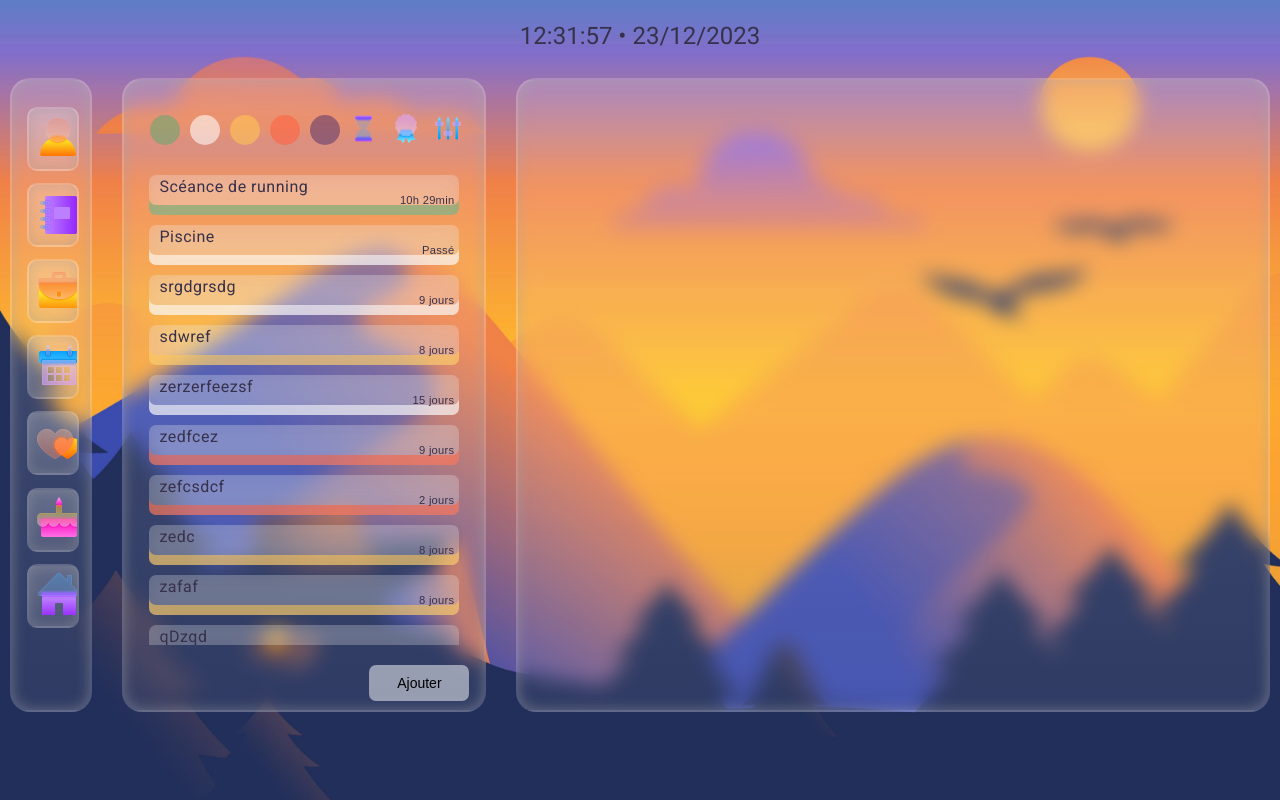
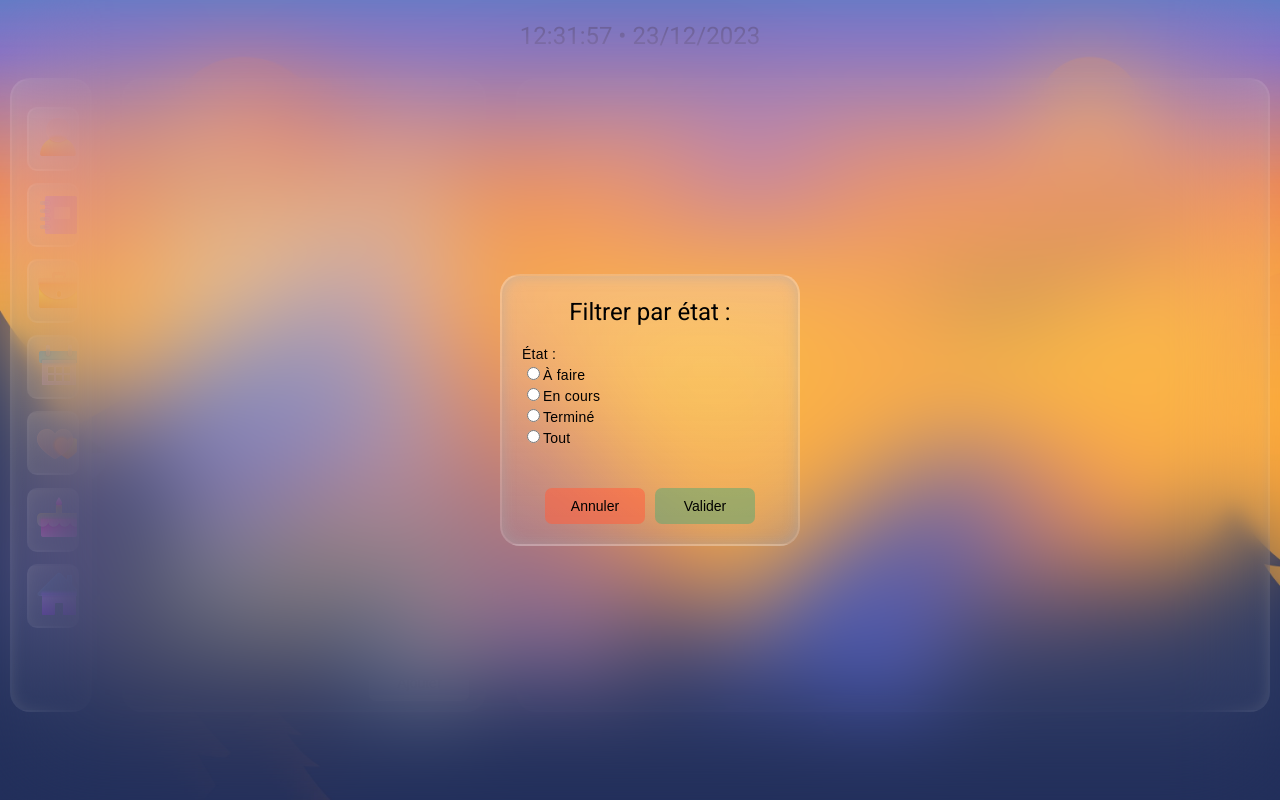
Before and after one commit to Gibus21250/CWA, an Angular app: page /filtrePopup in a window 1280 px wide. Before the commit this address led to /. Built offline with nearby package versions, Linux system fonts and the light colour scheme.

Commit message:
Filtres de statut

```diff
--- a/src/app/app-routing.module.ts
+++ b/src/app/app-routing.module.ts
@@ -2,10 +2,12 @@ import { NgModule } from '@angular/core';
 import { RouterModule, Routes } from '@angular/router';
 import { CreationTacheComponent } from './views/creation-tache/creation-tache.component';
 import { ModificationTacheComponent } from './views/modification-tache/modification-tache.component';
+import { FiltreStatutTacheComponent } from './views/filtre-statut-tache/filtre-statut-tache.component';
 
 const routes: Routes = [
   { path: 'creationPopup', component: CreationTacheComponent },
   { path: 'modificationPopup', component: ModificationTacheComponent },
+  { path: 'filtrePopup', component: FiltreStatutTacheComponent },
 ];
 
 @NgModule({
--- a/src/app/shared/enums/etat.ts
+++ b/src/app/shared/enums/etat.ts
@@ -1,11 +1,11 @@
 export enum Etat {
-    EN_ATTENTE,
+    A_FAIRE,
     EN_COURS,
     TERMINE
 }
 
 export const EtatInfos: {[key in Etat]: string} = {
-    [Etat.EN_ATTENTE]: 'En attente',
+    [Etat.A_FAIRE]: 'À faire',
     [Etat.EN_COURS]: 'En cours',
     [Etat.TERMINE]: 'Terminée',
 };
--- a/src/app/shared/services/tache/tache.service.ts
+++ b/src/app/shared/services/tache/tache.service.ts
@@ -84,16 +84,31 @@ export class TacheService {
     this.tachesSubject.next(this.lesTaches);
   }
 
-  onStatutChange(statut: Etat): void {
+  onStatutChange(statut: number): void {
     //On a juste à filtrer directement sur la liste de tache visible
     this.lesTaches = [...this.tachesOrigin];
 
-    this.lesTaches = this.tachesOrigin.filter(tache => {
-      return tache.etat === statut;
+    if(statut == 3){
+      this.tachesSubject.next(this.lesTaches);
+    }
+    else{
+      switch(statut){
+        case 0:
+          statut = Etat.A_FAIRE;
+          break;
+        case 1:
+          statut = Etat.EN_COURS;
+          break;
+        case 2:
+          statut = Etat.TERMINE;
+          break;
       }
-    );
-
-    this.tachesSubject.next(this.lesTaches);
+      this.lesTaches = this.tachesOrigin.filter(tache => {
+        return tache.etat === statut;
+        }
+      );
+      this.tachesSubject.next(this.lesTaches);
+    }
   }
 
   onSelectTache(tache: Tache) : void {
--- a/src/app/views/filtre-statut-tache/filtre-statut-tache.component.css
+++ b/src/app/views/filtre-statut-tache/filtre-statut-tache.component.css
@@ -0,0 +1,85 @@
+#container{
+    position: absolute;
+    width: 100%;
+    height: 100%;
+    backdrop-filter: blur(50px);
+    z-index: 7;
+    top:0%;
+}
+
+.popup-container {
+    font-family: Roboto Mono, sans-serif;
+
+    position: fixed;
+    top: 50%;
+    left: 50%;
+    transform: translate(-50%, -50%);
+    padding: 20px;
+    border: 1px solid #ccc;
+    box-shadow: 0 4px 8px rgba(0, 0, 0, 0.1);
+    width: 20%;
+
+    border-radius: 20px;
+    border-color: rgba(255, 255, 255, 0.14);
+    border-style: solid;
+    border-width: 2px;
+    box-shadow: inset 0 0 1em rgba(168, 168, 168, 0.478);
+    flex: 1;
+    background-image: linear-gradient(to bottom, rgba(255, 255, 255, 0.2), rgba(205, 205, 205, 0.1));
+    backdrop-filter: blur(10px);
+    margin: 10px;
+}
+
+.popup-container h1 {
+    text-align: center;
+}
+
+.popup-buttons {
+    margin-top: 20px;
+    display: flex;
+    justify-content: center;
+}
+
+.popup-buttons input[type=button] {
+    margin: 0 10px;
+    padding: 8px 16px;
+    cursor: pointer;
+}
+
+.btnPopA {
+    padding: 10px;
+    background-color: #ff613e90;
+    width: 100px;
+    font-size: 100%;
+    color: rgb(0, 0, 0);
+    border: none;
+    border-radius: 7px;
+    cursor: pointer;
+    float: right;
+    margin-left: 5px;
+    margin-right: 5px;
+    margin-top: 20px;
+}
+
+.btnPopA:hover {
+    background-color: #d24f3290;
+}
+
+.btnPopV {
+    padding: 10px;
+    background-color: #64a87190;
+    width: 100px;
+    font-size: 100%;
+    color: rgb(0, 0, 0);
+    border: none;
+    border-radius: 7px;
+    cursor: pointer;
+    float: right;
+    margin-left: 5px;
+    margin-right: 5px;
+    margin-top: 20px;
+}
+
+.btnPopV:hover {
+    background-color: #59956490;
+}
--- a/src/app/views/filtre-statut-tache/filtre-statut-tache.component.html
+++ b/src/app/views/filtre-statut-tache/filtre-statut-tache.component.html
@@ -1 +1,36 @@
-<p>filtre-statut-tache works!</p>
+<div id="container">
+    <div class="popup-container">
+      <!-- Contenu de votre popup -->
+      <form (ngSubmit)="onSubmit()">
+
+        <h1>Filtrer par état :</h1>
+
+        <label for="etat">État :</label>
+        <div>
+          <input id="etat0" type="radio" name="retat" [class.selected]="selectedEtat === 0" (click)="selectEtat(0)" />
+          <label for="etat0">À faire</label>
+        </div>
+
+        <div>
+          <input id="etat1" type="radio" name="retat" [class.selected]="selectedEtat === 1" (click)="selectEtat(1)" />
+          <label for="etat1">En cours</label>
+        </div>
+
+        <div>
+          <input id="etat2" type="radio" name="retat" [class.selected]="selectedEtat === 2" (click)="selectEtat(2)" />
+          <label for="etat2">Terminé</label>
+        </div>
+
+        <div>
+            <input id="etat3" type="radio" name="retat" [class.selected]="selectedEtat === 3" (click)="selectEtat(3)" />
+            <label for="etat3">Tout</label>
+        </div>
+
+        <div class="popup-buttons">
+            <button class="btnPopA" (click)="closePopup()">Annuler</button>
+            <button type="submit" class="btnPopV">Valider</button>
+        </div>
+
+    </form>
+  </div>
+</div>
--- a/src/app/views/filtre-statut-tache/filtre-statut-tache.component.ts
+++ b/src/app/views/filtre-statut-tache/filtre-statut-tache.component.ts
@@ -16,9 +16,10 @@ export class FiltreStatutTacheComponent {
   }
 
   onSubmit() {
+    console.log(this.selectedEtat);
     if(this.verificateur()) {
       this.tacheServ.onStatutChange(this.selectedEtat);
-      this.router.navigate(['/']);
+      this.closePopup();
     }
   }
 
@@ -36,6 +37,7 @@ export class FiltreStatutTacheComponent {
     //Vérifier que les champs ne sont pas vides
     if ( this.selectedEtat == -1) {
       return false;
+      alert("Veuillez sélectionner un état.");
     }
     return true;
   }
--- a/src/app/views/liste-tache/liste-tache.component.ts
+++ b/src/app/views/liste-tache/liste-tache.component.ts
@@ -166,7 +166,6 @@ export class ListeTacheComponent implements OnInit {
   statutFilter(): void {
     this.router.navigate(['/filtrePopup']);
     this.resetFiltre();
-    this.updateBoutonAffichage();
   }
 
 }
```
